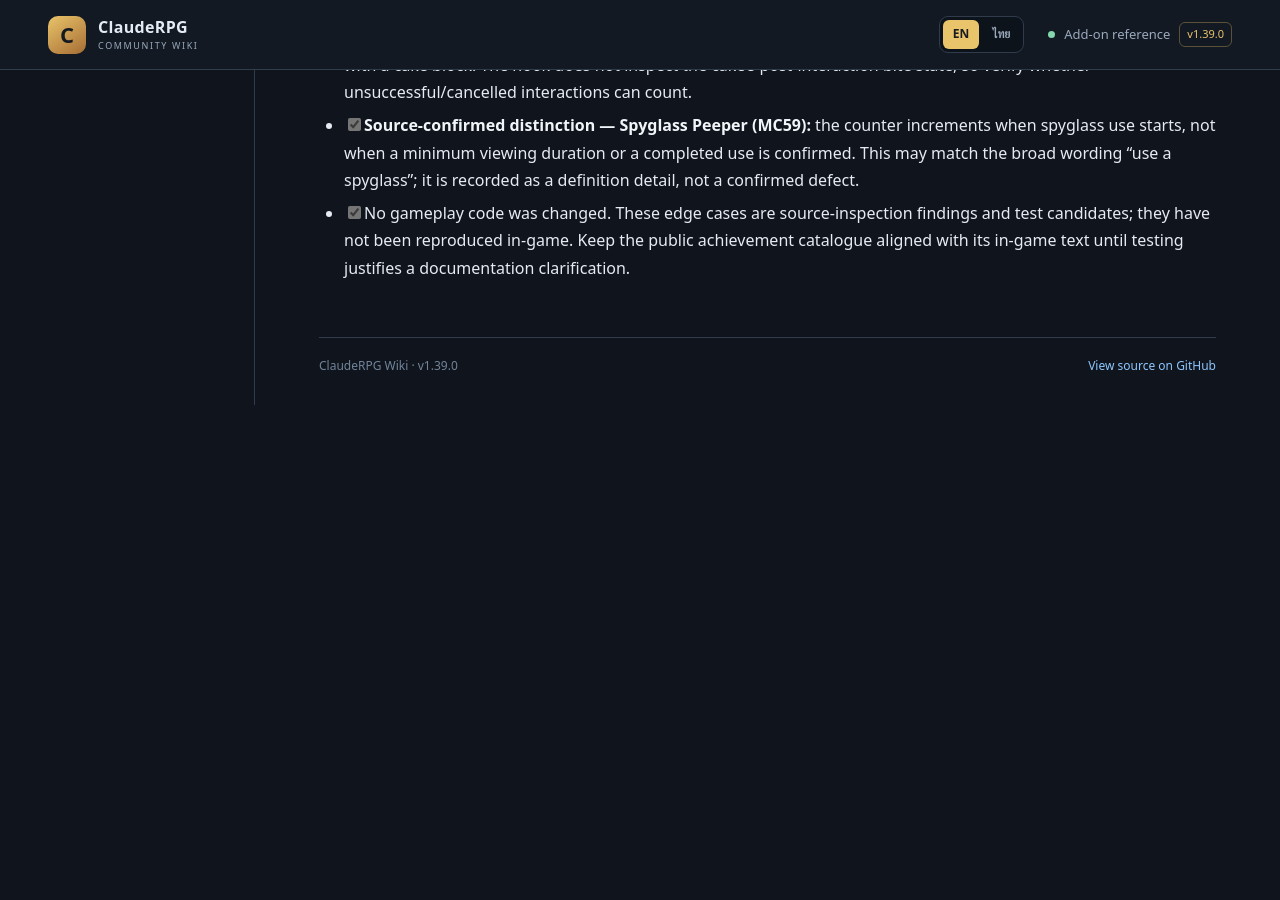
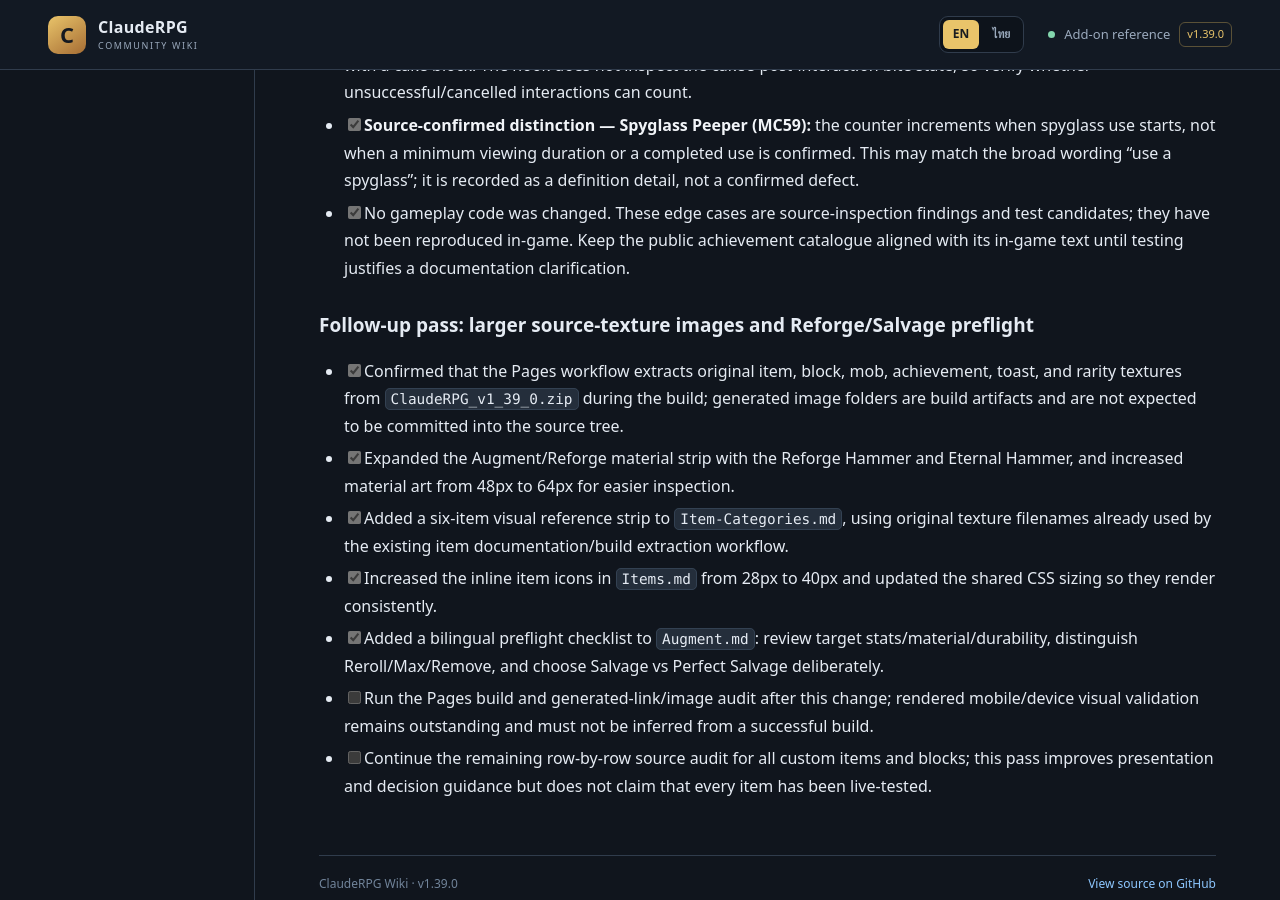
Before and after one commit to miniTorch25/ClaudeRPG-Wiki-V2, a Jekyll site: the page built from CONTENT-GAP-AUDIT.md, in a window 1280 px wide and 900 px high, scrolled down 17620 px. Built offline with Jekyll 4.4.1, drawn with Linux system fonts in a browser that asks for light colours; our own code applies the rules of GitHub Pages for plain Markdown files; before the commit the page ends 18025 px from its top, so only the background shows below that.

Commit message:
Docs: record image and Reforge/Salvage follow-up

```diff
--- a/CONTENT-GAP-AUDIT.md
+++ b/CONTENT-GAP-AUDIT.md
@@ -388,3 +388,14 @@ Use these labels in editorial notes while drafting:
 - [ ] **Needs test — Cake Day (MC52):** the counter is scheduled from a pre-interaction event when the player interacts with a cake block. The hook does not inspect the cake's post-interaction bite state, so verify whether unsuccessful/cancelled interactions can count.
 - [x] **Source-confirmed distinction — Spyglass Peeper (MC59):** the counter increments when spyglass use starts, not when a minimum viewing duration or a completed use is confirmed. This may match the broad wording “use a spyglass”; it is recorded as a definition detail, not a confirmed defect.
 - [x] No gameplay code was changed. These edge cases are source-inspection findings and test candidates; they have not been reproduced in-game. Keep the public achievement catalogue aligned with its in-game text until testing justifies a documentation clarification.
+
+
+### Follow-up pass: larger source-texture images and Reforge/Salvage preflight
+
+- [x] Confirmed that the Pages workflow extracts original item, block, mob, achievement, toast, and rarity textures from `ClaudeRPG_v1_39_0.zip` during the build; generated image folders are build artifacts and are not expected to be committed into the source tree.
+- [x] Expanded the Augment/Reforge material strip with the Reforge Hammer and Eternal Hammer, and increased material art from 48px to 64px for easier inspection.
+- [x] Added a six-item visual reference strip to `Item-Categories.md`, using original texture filenames already used by the existing item documentation/build extraction workflow.
+- [x] Increased the inline item icons in `Items.md` from 28px to 40px and updated the shared CSS sizing so they render consistently.
+- [x] Added a bilingual preflight checklist to `Augment.md`: review target stats/material/durability, distinguish Reroll/Max/Remove, and choose Salvage vs Perfect Salvage deliberately.
+- [ ] Run the Pages build and generated-link/image audit after this change; rendered mobile/device visual validation remains outstanding and must not be inferred from a successful build.
+- [ ] Continue the remaining row-by-row source audit for all custom items and blocks; this pass improves presentation and decision guidance but does not claim that every item has been live-tested.
```
